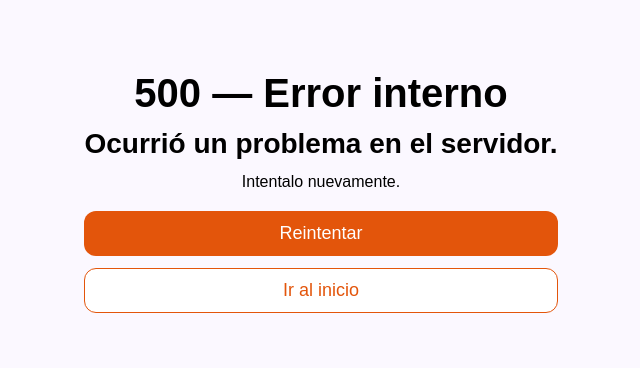
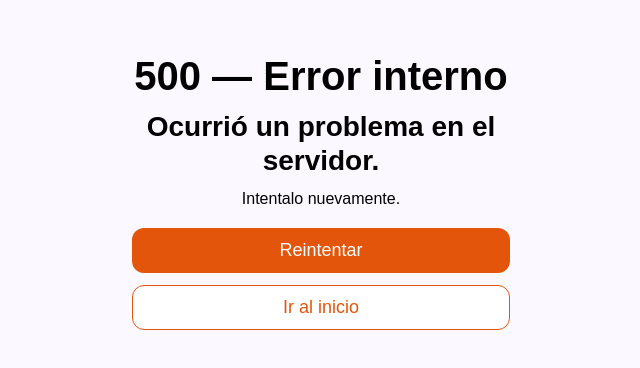
Before and after one commit to 2piradrian/seminario-client, a React (Vite) app: page /500 in a window 1280 px wide. Shown: the part 208-576 px from the top of the page, without its empty margins (319-959 px from the left). Built offline with nearby package versions, Linux system fonts and the light colour scheme; no server answers; a web font is replaced by a local one.

Commit message:
fix: both routes for 500 and 404 fixed

```diff
--- a/src/ui/routes/error/error404.tsx
+++ b/src/ui/routes/error/error404.tsx
@@ -1,75 +1,18 @@
 import { useNavigate } from "react-router-dom"
 import Layout from "../../layout/layout"
-import LargeTitle from "../../components/atoms/large-title/large-title"
-import MediumTitle from "../../components/atoms/medium-title/medium-title"
-import MainButton from "../../components/atoms/main-button/main-button"
-import SecondaryButton from "../../components/atoms/secondary-button/secondary-button"
 import hero from "../../assets/other/404-hero.gif"
+import Error404 from "../../components/molecules/errors/error404"
 
-
-export default function Error404() {
+export default function Error404Route() {
   const navigate = useNavigate()
 
-  return (
+  return(
     <Layout withHeader={false}>
-      <section
-        style={{
-          backgroundColor: "var(--background)",
-          minHeight: "100dvh",
-          display: "flex",
-          alignItems: "center",
-          justifyContent: "center",
-          padding: 24,
-        }}
-      >
-        <div style={{ width: "80%", maxWidth: 780, textAlign: "center" }}>
-          <div style={{ fontSize: 80, fontWeight: 800, letterSpacing: 2, lineHeight: 1 }}>
-            404
-          </div>
-
-          <img
-            src={hero}
-            alt="Página no encontrada"
-            style={{
-              width: "780px",
-              maxWidth: "80%",
-              height: "auto",
-              display: "block",
-              margin: "16px auto 8px",
-              borderRadius: 8,
-              background: "var(--background)"
-            }}
-          />
-
-          <LargeTitle text="No pudimos encontrar la página que buscabas" />
-          <MediumTitle text="Intentalo nuevamente." />
-
-          <div
-            style={{
-              marginTop: 20,
-              display: "flex",
-              flexDirection: "column",
-              gap: 12,
-              alignItems: "stretch",
-              maxWidth: 520,
-              marginInline: "auto",
-            }}
-          >
-            <MainButton
-              enabled={true}
-              text="Ir al inicio"
-              type="button"
-              onClick={() => navigate("/")}
-            />
-            <SecondaryButton
-              enabled={true}
-              text="Volver atrás"
-              type="button"
-              onClick={() => navigate(-1)}
-            />
-          </div>
-        </div>
-      </section>
+      <Error404
+        heroSrc={hero}
+        onGoHome={() => navigate("/")}
+        onGoBack={() => navigate(-1)}
+      />
     </Layout>
   )
 }
--- a/src/ui/routes/error/error500.tsx
+++ b/src/ui/routes/error/error500.tsx
@@ -1,57 +1,16 @@
 import { useNavigate } from "react-router-dom"
 import Layout from "../../layout/layout"
-import LargeTitle from "../../components/atoms/large-title/large-title"
-import MediumTitle from "../../components/atoms/medium-title/medium-title"
-import MainButton from "../../components/atoms/main-button/main-button"
-import SecondaryButton from "../../components/atoms/secondary-button/secondary-button"
+import Error500 from "../../components/molecules/errors/error500"
 
-export default function Error500() {
+export default function Error500Route() {
   const navigate = useNavigate()
 
   return (
     <Layout withHeader={false}>
-      <section
-        style={{
-          backgroundColor: "var(--background)",
-          minHeight: "100dvh",
-          display: "flex",
-          alignItems: "center",
-          justifyContent: "center",
-          padding: 24,
-          textAlign: "center",
-        }}
-      >
-        <div style={{ width: "100%", maxWidth: 780 }}>
-          <LargeTitle text="500 — Error interno" />
-          <MediumTitle text="Ocurrió un problema en el servidor." />
-          <p style={{ marginTop: 8 }}>Intentalo nuevamente.</p>
-
-          <div
-            style={{
-              marginTop: 20,
-              display: "flex",
-              flexDirection: "column",
-              gap: 12,
-              alignItems: "stretch",
-              maxWidth: 520,
-              marginInline: "auto",
-            }}
-          >
-            <MainButton
-              enabled={true}
-              text="Reintentar"
-              type="button"
-              onClick={() => window.location.reload()}
-            />
-            <SecondaryButton
-              enabled={true}
-              text="Ir al inicio"
-              type="button"
-              onClick={() => navigate("/")}
-            />
-          </div>
-        </div>
-      </section>
+      <Error500
+        onRetry={() => window.location.reload()}
+        onGoHome={() => navigate("/")}
+      />
     </Layout>
   )
 }
```
